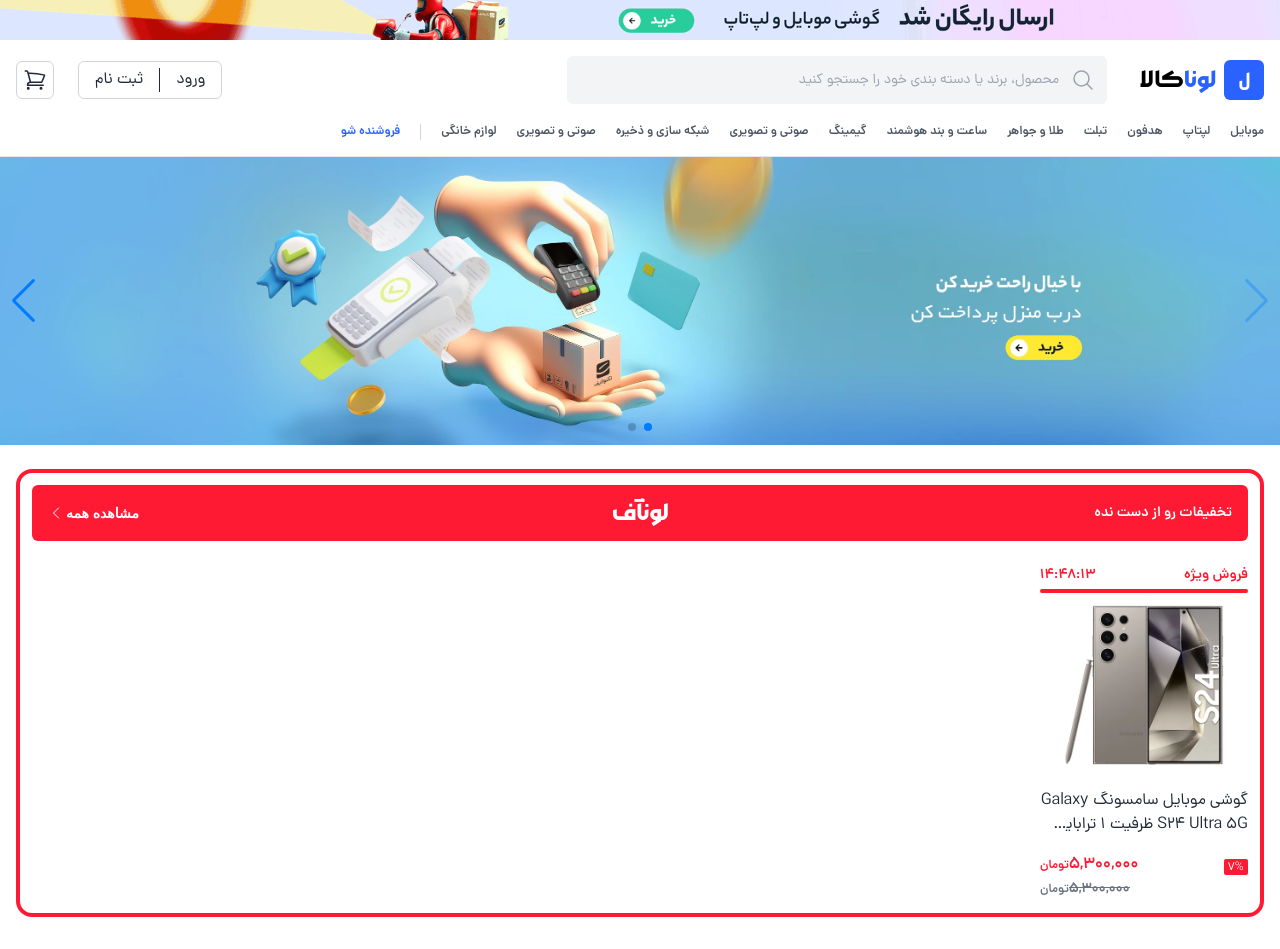
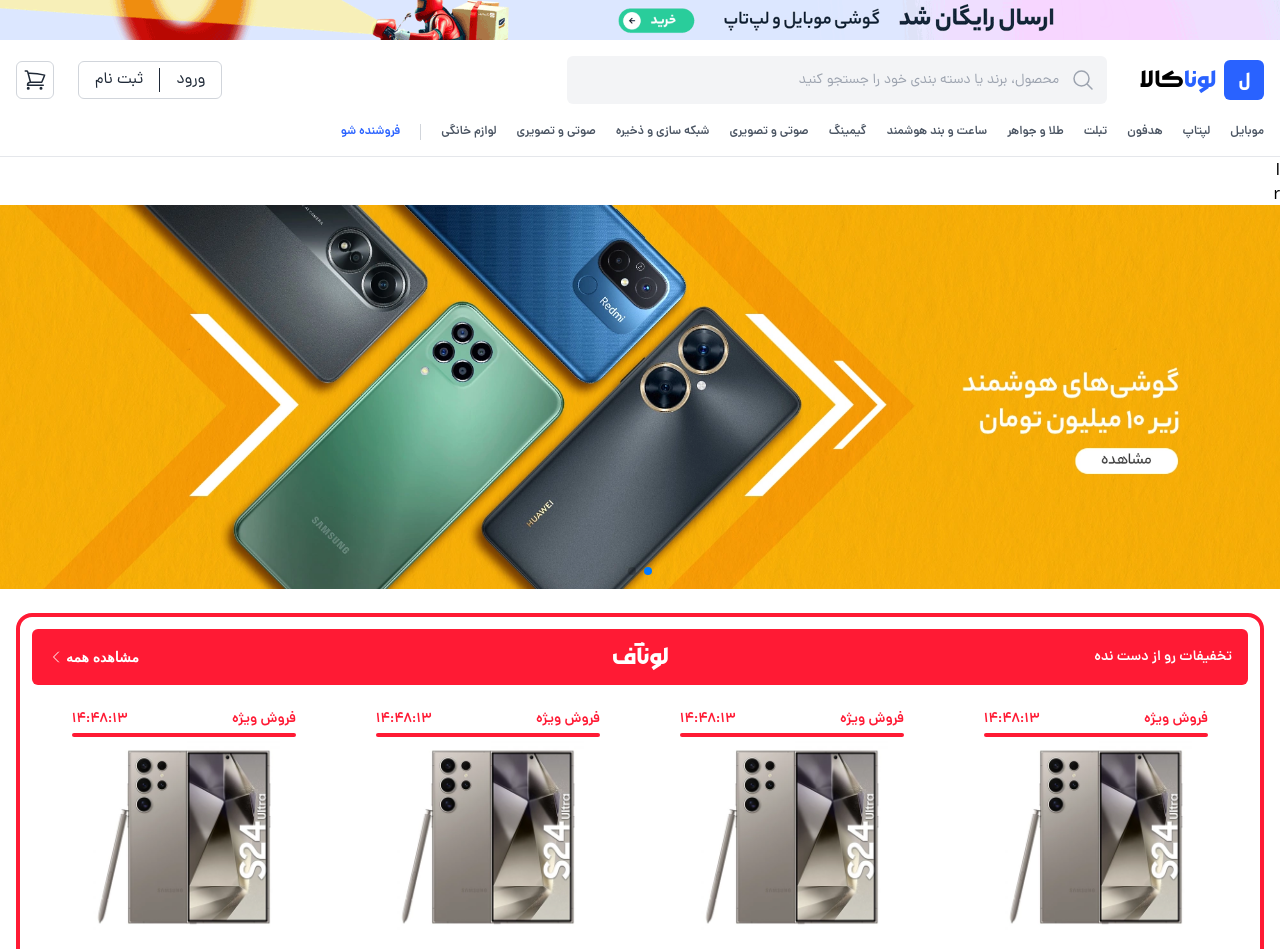
Before and after one commit to rezaeiar/lunakala, a Next.js app: page / in a window 1280 px wide. Shown: the top 949 px of the page. Before the commit the page ends 917 px from the top, so only its background shows below. Built offline with nearby package versions, Linux system fonts and the light colour scheme.

Commit message:
feat: Creating a slider for the discount section and improving the main slider on the home page

```diff
--- a/app/_components/modules/Card/Card.tsx
+++ b/app/_components/modules/Card/Card.tsx
@@ -4,7 +4,7 @@
 
 export default function Card() {
     return (
-        <div className='flex flex-col w-52 items-center gap-4 pt-8 relative'>
+        <div className='flex flex-col w-56 items-center gap-4 pt-8 relative'>
             <div className="absolute top-0 flex justify-between items-center w-full text-sm font-bold text-secondary font-dana pb-2 before:h-1 before:rounded-full before:w-full before:bg-secondary before:bottom-0 before:absolute">
                 <span>
                     فروش ویژه
@@ -13,7 +13,7 @@
                     14:48:13
                 </span>
             </div>
-            <Link href={''} className="w-44">
+            <Link href={''} className="w-48">
                 <Image
                     src={'/images/product/p2.webp'}
                     alt='festival-banner'
--- a/app/_components/templates/index/Discounts/Discounts.tsx
+++ b/app/_components/templates/index/Discounts/Discounts.tsx
@@ -1,6 +1,11 @@
+"use client"
 import Card from '@/app/_components/modules/Card/Card'
 import Link from 'next/link'
 import React from 'react'
+import { Swiper, SwiperSlide } from 'swiper/react';
+import 'swiper/css';
+import 'swiper/css/pagination';
+import { Pagination } from 'swiper/modules';
 
 export default function Discounts() {
     return (
@@ -23,8 +28,31 @@
                             </svg>
                         </Link>
                     </div>
-                    <div className="">
-                        <Card />
+                    <div className="px-10">
+                        <Swiper
+                            slidesPerView={'auto'}
+                            spaceBetween={80}
+                            pagination={{
+                                clickable: true,
+                            }}
+                            className="mySwiper"
+                        >
+                            <SwiperSlide className='!w-fit'>
+                                <Card />
+                            </SwiperSlide>
+                            <SwiperSlide className='!w-fit'>
+                                <Card />
+                            </SwiperSlide>
+                            <SwiperSlide className='!w-fit'>
+                                <Card />
+                            </SwiperSlide>
+                            <SwiperSlide className='!w-fit'>
+                                <Card />
+                            </SwiperSlide>
+                            <SwiperSlide className='!w-fit'>
+                                <Card />
+                            </SwiperSlide>
+                        </Swiper>
                     </div>
                 </div>
             </div>
--- a/app/_components/templates/index/SliderShowcase/SliderShowcase.tsx
+++ b/app/_components/templates/index/SliderShowcase/SliderShowcase.tsx
@@ -6,26 +6,38 @@
 import { Navigation, Pagination, Mousewheel, Keyboard } from 'swiper/modules';
 import Image from 'next/image';
 
+
 export default function SliderShowcase() {
     return (
         <div className="mb-6">
+            <div className="">
+                <div className="new-releases-prev">
+                    l
+                </div>
+                <div className="new-releases-prev">
+                    r
+                </div>
+            </div>
             <Swiper
                 cssMode={true}
-                navigation={true}
                 pagination={true}
                 mousewheel={true}
                 keyboard={true}
                 modules={[Navigation, Pagination, Mousewheel, Keyboard]}
                 className="mySwiper"
+                navigation={{
+                    prevEl: '.new-releases-prev',
+                    nextEl: '.new-releases-next',
+                }}
             >
                 <SwiperSlide>
                     <div className="">
                         <Image
-                            src={'/images/banner/b1.webp'}
+                            src={'/images/banner/b2.webp'}
                             alt='festival-banner'
-                            width={1000}
-                            height={1000}
-                            className='w-full object-cover'
+                            width={5000}
+                            height={5000}
+                            className='w-full h-96 object-cover'
                         />
                     </div>
                 </SwiperSlide>
@@ -34,9 +46,9 @@
                         <Image
                             src={'/images/banner/b1.webp'}
                             alt='festival-banner'
-                            width={1000}
-                            height={1000}
-                            className='w-full object-cover'
+                            width={5000}
+                            height={5000}
+                            className='w-full h-96 object-cover'
                         />
                     </div>
                 </SwiperSlide>
```
Also changed, not shown: public/images/banner/b1.webp, public/images/banner/b2.webp (added).
